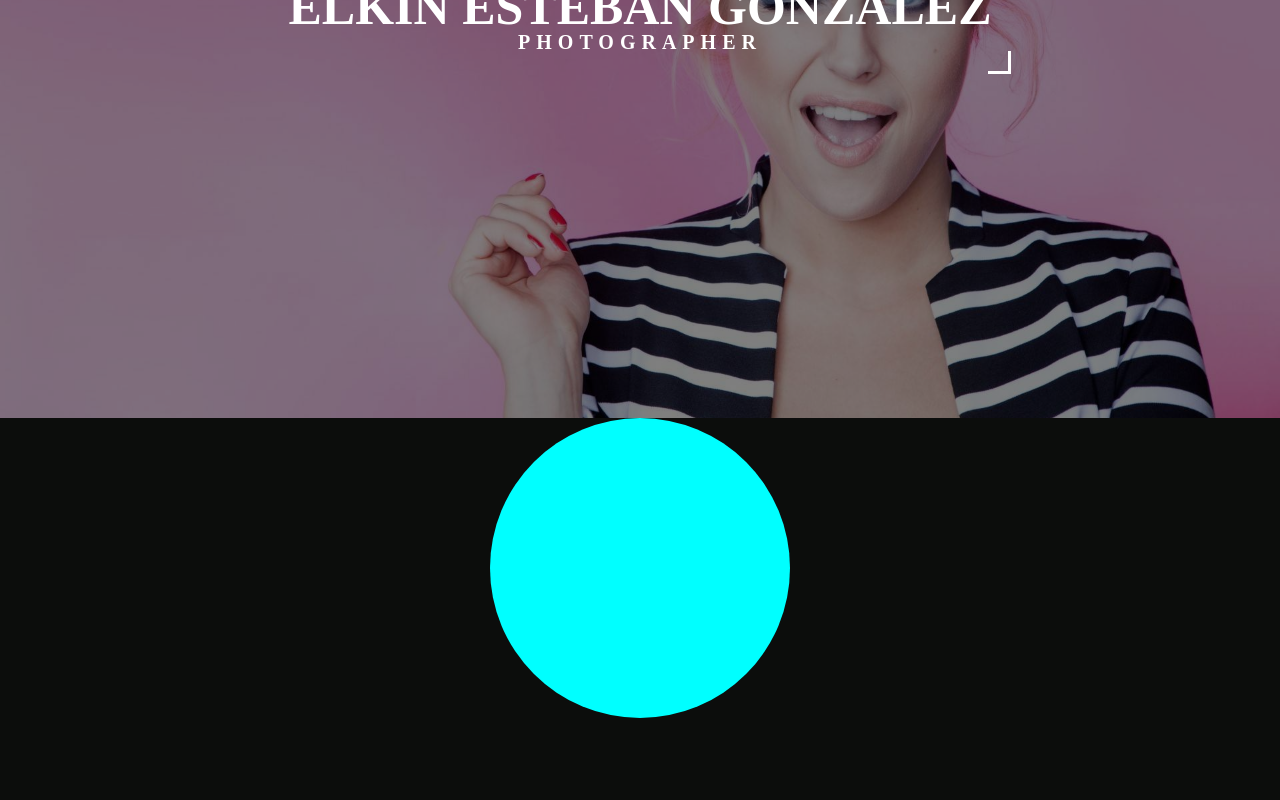
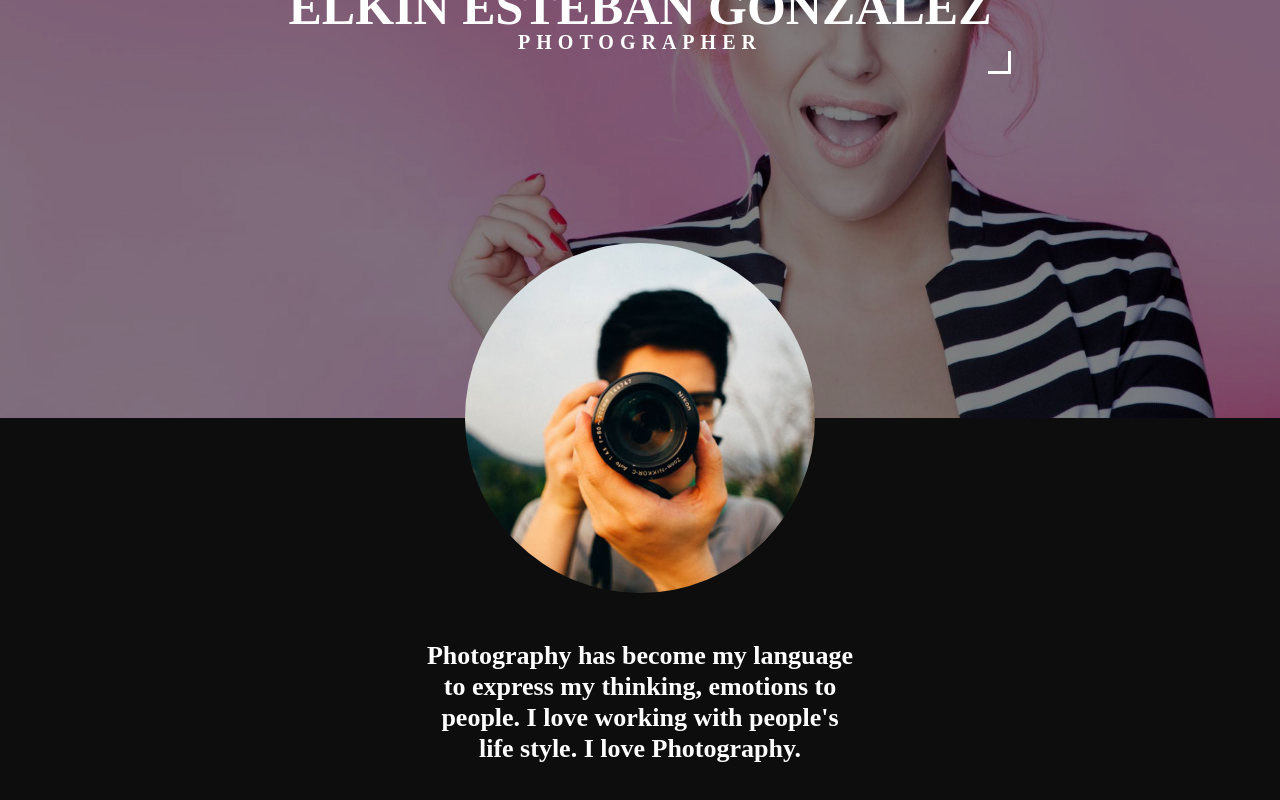
Before and after one commit to BrayanGarzon/Web-Photografy, a Vue app: page / in a window 1280 px wide. Shown: the part 382-1182 px from the top of the page. Before the commit the page ends 1100 px from the top, so only its background shows below. Built offline with nearby package versions, Linux system fonts and the light colour scheme; a web font is replaced by a local one.

Commit message:
add section profile text

```diff
--- a/src/assets/base.css
+++ b/src/assets/base.css
@@ -7,4 +7,9 @@
 
   --background-body: #0C0D0C;
 
+  --color-secundary: #222323;
+
+
+  --margin-divs: 0px 100px 0px 100px;
+
 }
--- a/src/assets/main.css
+++ b/src/assets/main.css
@@ -6,3 +6,20 @@ body{
   font-family: var(--font-family);
   background-color: var(--background-body);
 }
+
+
+
+
+/* Estilos para la barra de desplazamiento */
+::-webkit-scrollbar {
+  width: 12px; /* Ancho de la barra de desplazamiento */
+}
+
+::-webkit-scrollbar-thumb {
+  background-color: var(--color-secundary); /* Color del "pulgón" de la barra de desplazamiento */
+  border-radius: 5px; /* Borde redondeado del "pulgón" */
+}
+
+::-webkit-scrollbar-track {
+  background-color: transparent; /* Color del fondo de la barra de desplazamiento */
+}
--- a/src/components/Home.vue
+++ b/src/components/Home.vue
@@ -64,8 +64,15 @@ export default {
         <!--SECTION PROFILE-->
         <div class="profile">
             <div class="img-profile">
-                <img src="" alt="">
             </div>
+
+        </div>
+
+        <div class="texto">
+            <div class="description">
+                <h2>Photography has become my language to express my thinking, emotions to people. I love working with people's life style. I love Photography.</h2>
+            </div>
+
         </div>
     </section>
 </template>
@@ -77,6 +84,7 @@ export default {
         height: auto;
     }
 
+    /*SECTION SLIDER */
     .slider {
         position: relative;
 
@@ -175,17 +183,47 @@ export default {
     }
 
 
-    /*section prifile */
+
+
+    /*SECTION IMAGE PROFILE */
     section .profile{
         width: 100%;
         display: flex;
         justify-content: center;
         align-items: center;
+        position: relative;
     }
     section .profile .img-profile{
-        width: 300px;
-        height: 300px;
-        background-color: aqua;
+        width: 350px;
+        height: 350px;
         border-radius: 50%;
+        position: absolute;
+        z-index: 2;
+        background-image: url('../../public/img/profile.jpg');
+        background-size: cover; /* Ajusta el tamaño de la imagen para cubrir completamente el contenedor */
+        background-position: center; /* Centra la imagen en el contenedor */
+        background-repeat: no-repeat; /* Evita la repetición de la imagen */
     }
+
+
+
+
+    /* SECTION DESCRIPTION PROFILE */
+   section .texto{
+    margin: 200px 100px 20px 100px;
+    display: flex;
+    justify-content: center;
+    align-items: center;
+   }
+   section .texto .description{
+    width: 40%;
+    text-align: center;
+   }
+   section .texto .description h2{
+    font-size: 26px;
+    color: white;
+    font-weight: 800;
+    line-height: 1.2;
+   }
+
 </style>
```
Also changed, not shown: public/img/profile.jpg (added).
